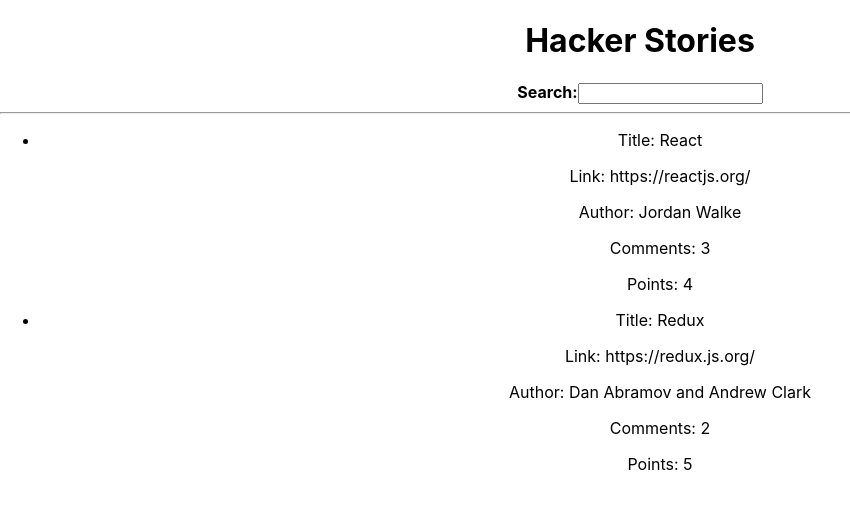
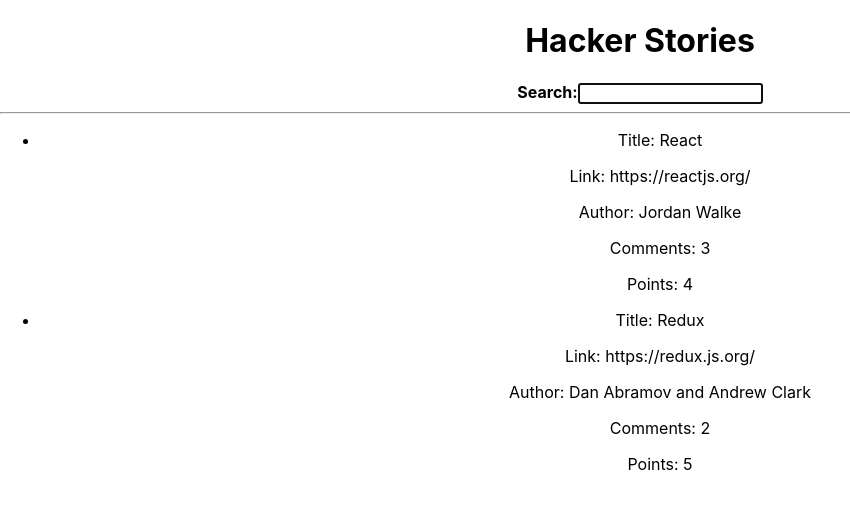
Before and after one commit to georgebullock/hacker-news-search, a React (Create React App) app: page / in a window 1280 px wide. Shown: the top 508 px of the page, without its empty margins (0-850 px from the left). Built offline with nearby package versions, Linux system fonts and the light colour scheme; the HTML template or start-up script is replaced by a standard one.

Commit message:
Refactor input props for readability. Add autofocus via props.

```diff
--- a/src/App.js
+++ b/src/App.js
@@ -43,6 +43,7 @@
     <div className="App">
       <h1>Hacker Stories</h1>
       <InputWithLabel
+        isFocused={true}
         label="Search:"
         name="search"
         id="search"
@@ -58,22 +59,23 @@
 };
 
 const InputWithLabel = ({
-  label,
+  isFocused,
   name,
+  type = "text",
   id,
-  type = "text",
+  value,
+  handleSearch,
   children,
-  handleSearch,
-  searchTerm,
 }) => {
   return (
     <>
       <label htmlFor={id}>{children}</label>
       <input
+        autoFocus={isFocused}
         name={name}
+        type={type}
         id={id}
-        type={type}
-        value={searchTerm}
+        value={value}
         onChange={handleSearch}
       />
     </>
```
